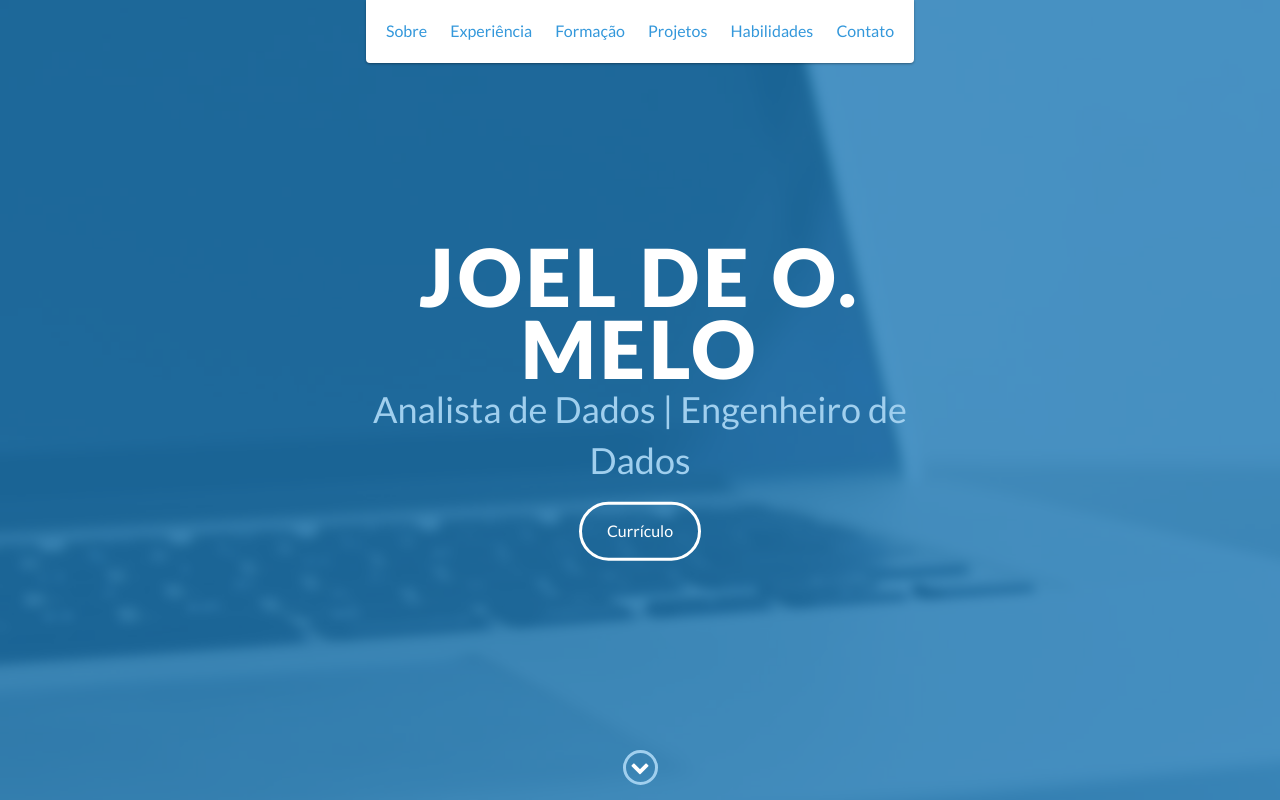
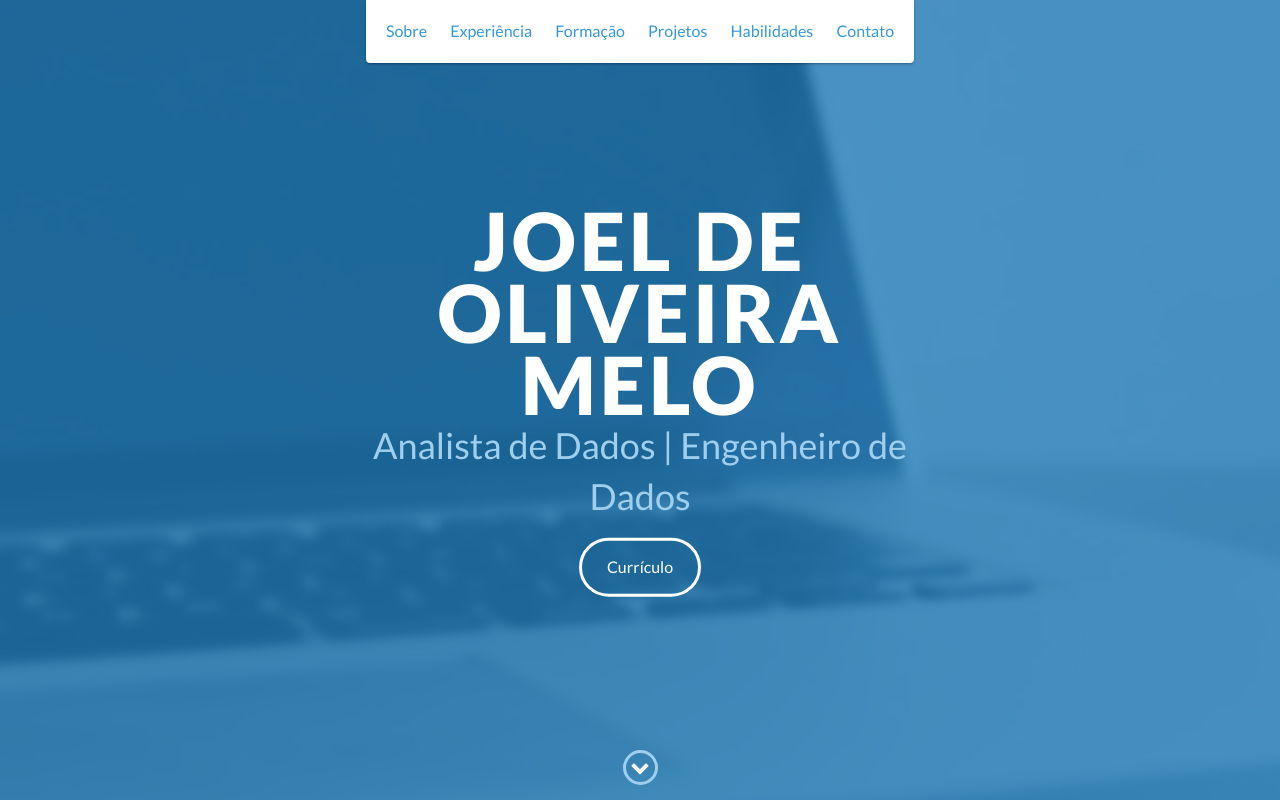
Before and after one commit to joeldeomelo/joeldeomelo.github.io, a website: page index.html in a window 1280 px wide. Shown: the top 800 px of the page. Drawn offline with nearby package versions, Linux system fonts and the light colour scheme.

Commit message:
Primeira atualização 2

```diff
--- a/index.html
+++ b/index.html
@@ -48,7 +48,7 @@
 
     <div id="lead">
         <div id="lead-content">
-            <h1>Joel de O. Melo</h1>
+            <h1>Joel de Oliveira Melo</h1>
             <h2>Analista de Dados | Engenheiro de Dados</h2>
             <a href="#" class="btn-rounded-white">Currículo</a>
         </div>
```
